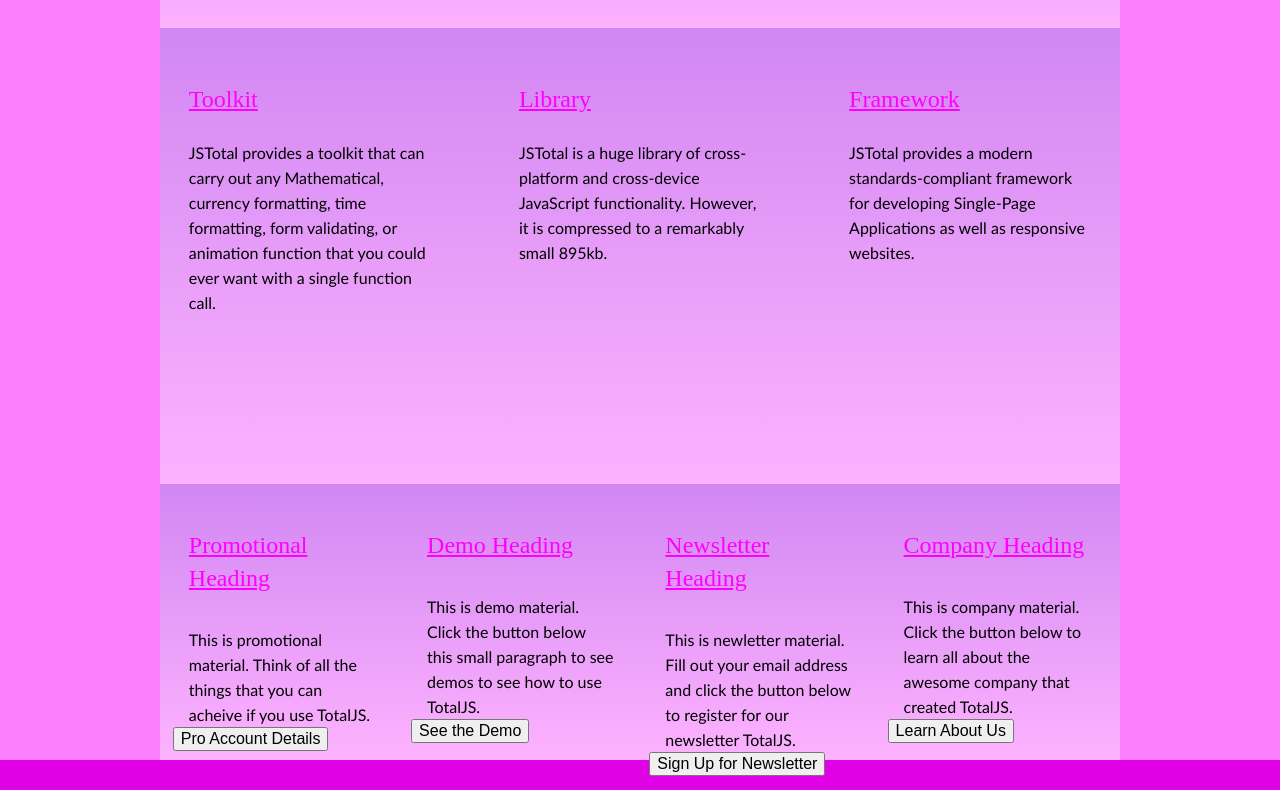
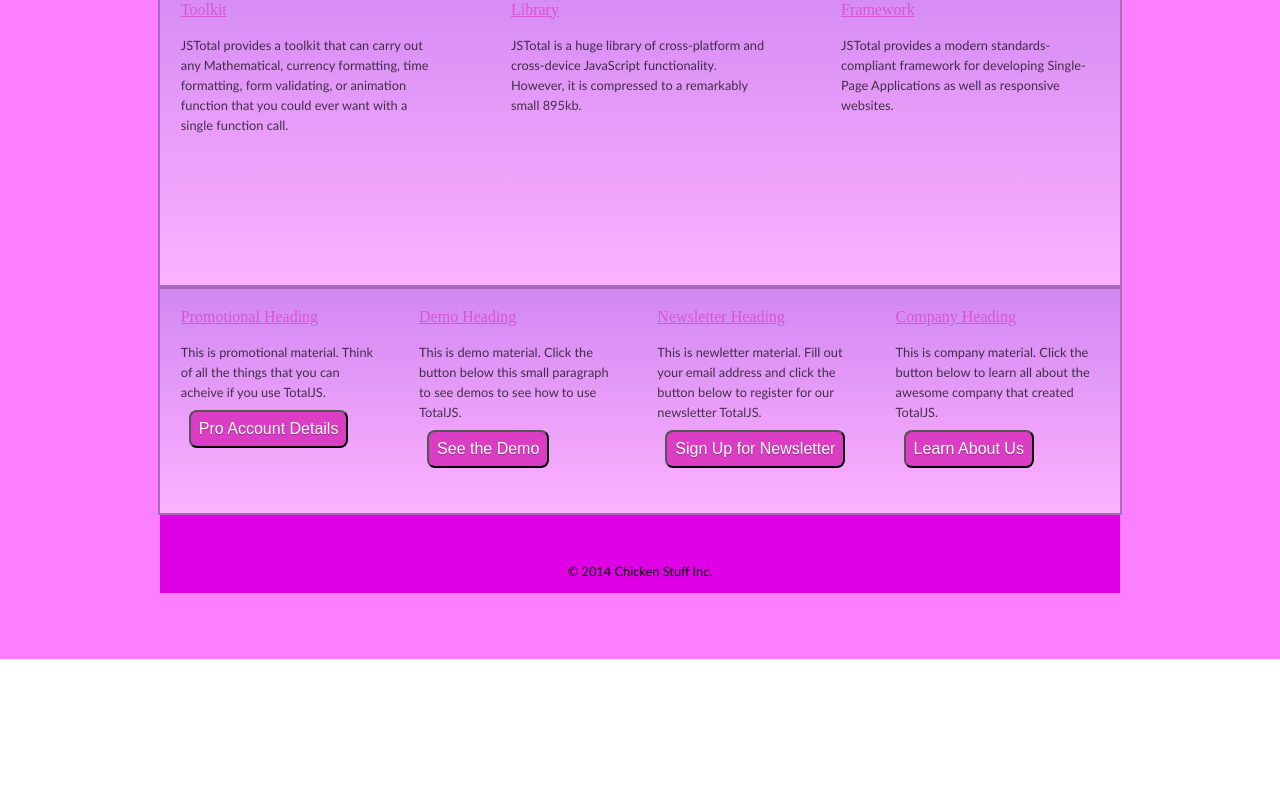
Before and after one commit to gere0018/sass-page, a plain HTML site: page index.html in a window 1280 px wide. Shown: the part 162-952 px from the top of the page. After the commit the page ends 821 px from the top, so only its background shows below. Drawn offline with Linux system fonts and the light colour scheme; a script that the page names is missing.

Commit message:
more animation and changes

```diff
--- a/index.html
+++ b/index.html
@@ -30,7 +30,7 @@
 
     <section class="focal row">
       <div class="col-3 box">
-        <img class="iconic" data-src="images/tools.svg">
+        <img class="iconic accent" data-src="images/tools.svg">
         <h3>Toolkit</h3>
         <p>JSTotal provides a toolkit that can carry out any Mathematical, currency formatting, time formatting, form validating, or animation function that you could ever want with a single function call.</p>
       </div>
@@ -40,7 +40,7 @@
         <p>JSTotal is a huge library of cross-platform and cross-device JavaScript functionality. However, it is compressed to a remarkably small 895kb.</p>
       </div>
       <div class="col-3 box">
-        <img class="iconic" data-src="images/cogs.svg">
+        <img class="iconic accent" data-src="images/cogs.svg">
         <h3>Framework</h3>
         <p>JSTotal provides a modern standards-compliant framework for developing Single-Page Applications as well as responsive websites.</p>
       </div>
--- a/scss/_mixins.scss
+++ b/scss/_mixins.scss
@@ -1,23 +1,24 @@
 @mixin font-title{
         font-family: Nova Mono;
         line-height: 1.000;
-        font-size: 2.500em;
+        font-size: 1.5rem;
         font-weight: normal;
         font-style: normal;
+        background-color: $color-6;
+
     }
    @mixin font-subtitle{
         font-family: Flamenco;
-        color: magenta;
-       text-decoration: underline;
-        line-height: 1.375;
-        font-size: 1.500em;
+        color: $magenta;
+        text-decoration: underline;
+        font-size: 1rem;
         font-weight: normal;
         font-style: normal;
     }
    @mixin font-text{
        font-family: Trebuchet MS;
 	   line-height: 1.563;
-        font-size: 1.000em;
+        font-size: 0.8rem;
         font-weight: normal;
         font-style: normal;
     }
@@ -37,6 +38,25 @@
   filter:  progid:DXImageTransform.Microsoft.gradient(startColorstr='#{$from}', endColorstr='#{$to}');
 }
 
+@mixin rounded($radius: 0.5em) {
+  -webkit-border-radius: $radius;
+  -moz-border-radius: $radius;
+  border-radius: $radius;
+}
+
+@mixin button{
+  background-color: $magenta;
+  color: white;
+  display: inline-block;
+  outline: none;
+  cursor: pointer;
+  text-align: center;
+  text-decoration: none;
+  padding: .5rem;
+  margin-left: 1rem;
+  text-shadow: 0 1px 1px rgba(0,0,0,.3);
+  @include rounded();
+}
 
 // -- Equal Spaced Columns -- //
 // Number of Columns - First Column
--- a/scss/_sticky-footer.scss
+++ b/scss/_sticky-footer.scss
@@ -7,11 +7,12 @@ html, body {
 }
 .wrapper {
 	min-height: 100%;
-	margin: 0 auto -100px; /* the bottom margin is the negative value of the footer's height */
+	margin: 0 auto -80px; /* the bottom margin is the negative value of the footer's height */
 }
 .footer, .push {
-	height: 100px; /* .push must be the same height as .footer */
+	height: 80px; /* .push must be the same height as .footer */
 }
 .footer{
     background-color: darken($color-2, 40% );
+    margin: 0 auto;
 }
--- a/scss/_variables.scss
+++ b/scss/_variables.scss
@@ -1,5 +1,13 @@
+//colors
+
 $color-1: lighten(magenta, 30%);
 $color-2: #FDB2FF;
+$color-3: darken($color-2, 70%);
+$color-4: #A56BBF;
+$color-5: #7028A8;
+$color-6: #D187F2;
+$magenta: #DB3DC5;
+
 $breakpoint-mobile: 300px;
 $breakpoint-small: 600px;
 $breakpoint-medium: 800px;
--- a/scss/main.scss
+++ b/scss/main.scss
@@ -23,13 +23,15 @@ Eg:
 
 h1{
     text-align: center;
-    background-color: darken($color-2, 70% );
+    background-color: $color-3;
+
 }
 h2{
     @include font-title;
 
 }
 h3, h4{
+    margin: 0px;
     @include font-subtitle;
 }
 p{
@@ -39,7 +41,11 @@ p{
     margin: 0 auto;
     background-color: darken($color-2, 10% );
     }
+button{
+    @include button;
+}
 .masthead{
+    background-color: $color-6;
    margin: 0 auto;
 }
 
@@ -48,14 +54,24 @@ p{
 padding-top: 5%;
 }
 
+.accent .iconic-property-accent {
+  fill: $color-5;
+  stroke: $color-5;
+}
+
+
 //breakpoints
-.row, .masthead{
+.footer, .masthead{
+ max-width:  $breakpoint-large;
+}
 
+.row{
+   outline: 2px solid #A56BBF;
   @include clearfix;
    box-sizing:border-box;
    padding: 1%;
 //   background-color: lighten($color-2, 8%);
-   @include gradient(#D187F2, #FDB2FF);
+   @include gradient($color-6, #FDB2FF);
    margin: 0 auto;
    @media (min-width: $breakpoint-mobile){
    max-width:  $breakpoint-mobile;
@@ -76,7 +92,7 @@ p{
 .col-3{
     @media (min-width: $breakpoint-small){
         float:left;
-        height: 430px;
+        height: 300px;
         @include equalSpaced(2, 2%, 100%);
         }
 
@@ -93,7 +109,7 @@ p{
 .col-4{
     @media (min-width: $breakpoint-small){
         float:left;
-        height: 250px;
+        height: 200px;
         @include equalSpaced(2, 0%, 100%);
   }
     @media screen and (min-width: $breakpoint-medium){
@@ -103,32 +119,37 @@ p{
         @include equalSpaced(4, 2%, 100%);
     }
 
-
 }
 
 
-//
+//Animation
 
 .box{
-    transition:all 0.3s ease;
+    transition:all 0.2s ease;
 
-}
-.box p, h4, h3{
-  padding: 0rem 1rem;
-
+     p, h4, h3{
+      padding: 0.5rem;
+      opacity: 0.7;
     }
 
-.box:hover{
+    &:hover{
       background:#D187F2;
         svg{
-      padding: 1rem;
-      fill: magenta;
+          padding: 0.5rem 1rem;
+          fill: $magenta;
          }
-    box-shadow: inset 0 0 0 9px #A56BBF;
+
+        p, h4, h3{
+          opacity: 1;
+        }
         -webkit-transform: scale(1.1);
             -ms-transform: scale(1.1);
             transform: scale(1.1);
 
+        box-shadow: inset 0 0 0 3px $color-4;
+
         border-radius:10%;
 
     }
+
+}
```
Also changed, not shown: css/main.css, 1 other file. Lines whose indentation alone changed are shown as unchanged.
